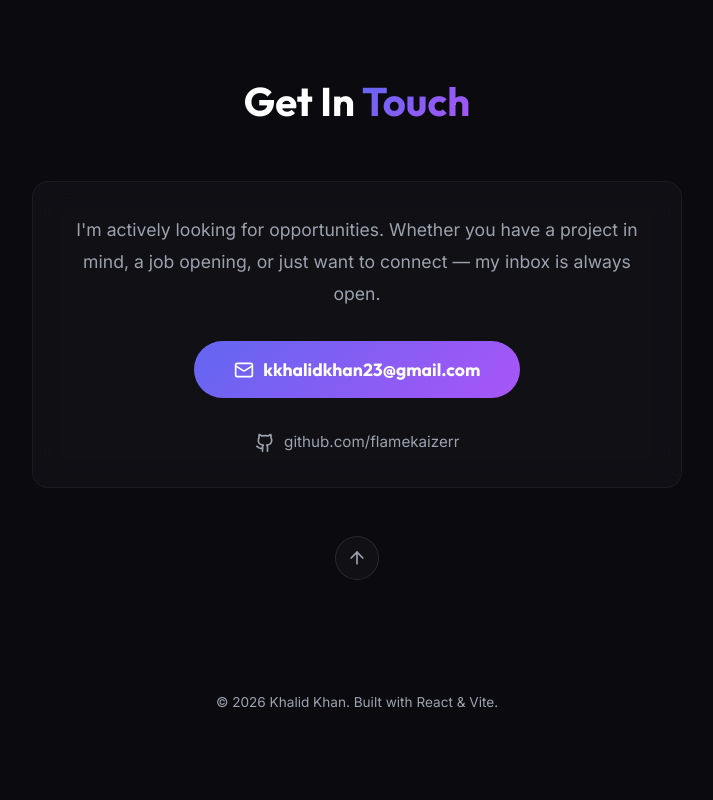
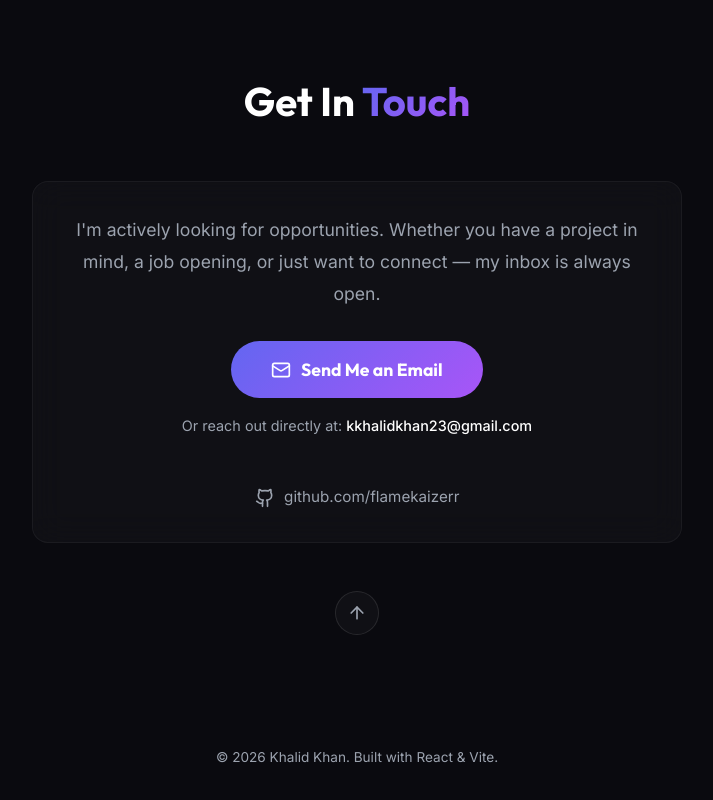
Before and after one commit to flamekaizerr/my-portfolio, a React (Vite) app: page / in a window 1280 px wide. Shown: the part 3515-4315 px from the top of the page, without its empty margins (283-996 px from the left). Before the commit the page ends 4260 px from the top, so only its background shows below. Built offline with nearby package versions, Linux system fonts and the light colour scheme.

Commit message:
UI Polish: Add subtle email fallback in Contact section

```diff
--- a/src/components/Contact.css
+++ b/src/components/Contact.css
@@ -24,6 +24,18 @@
   font-size: 1.1rem;
   padding: 0.9rem 2.5rem;
   gap: 0.6rem;
+}
+
+.contact-direct-email {
+  color: var(--text-secondary);
+  font-size: 0.9rem;
+  margin-top: -1rem;
+  margin-bottom: 1rem;
+}
+
+.contact-direct-email strong {
+  color: var(--text-primary);
+  font-weight: 500;
 }
 
 .contact-socials {
--- a/src/components/Contact.jsx
+++ b/src/components/Contact.jsx
@@ -13,8 +13,11 @@ const Contact = () => {
         </p>
         <a href="mailto:kkhalidkhan23@gmail.com" className="contact-email-btn btn btn-primary">
           <Mail size={20} />
-          kkhalidkhan23@gmail.com
+          Send Me an Email
         </a>
+        <p className="contact-direct-email">
+          Or reach out directly at: <strong>kkhalidkhan23@gmail.com</strong>
+        </p>
         <div className="contact-socials">
           <a href="https://github.com/flamekaizerr" target="_blank" rel="noreferrer" className="social-link">
             <Github size={20} />
```
